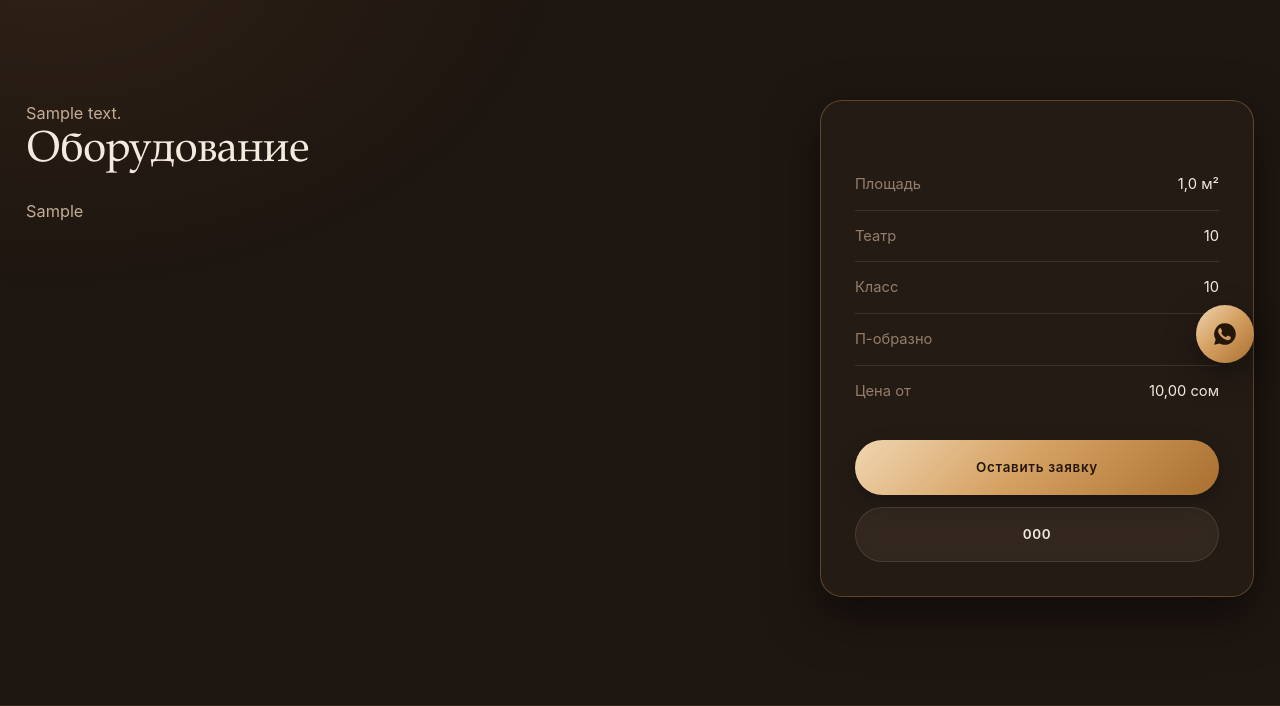
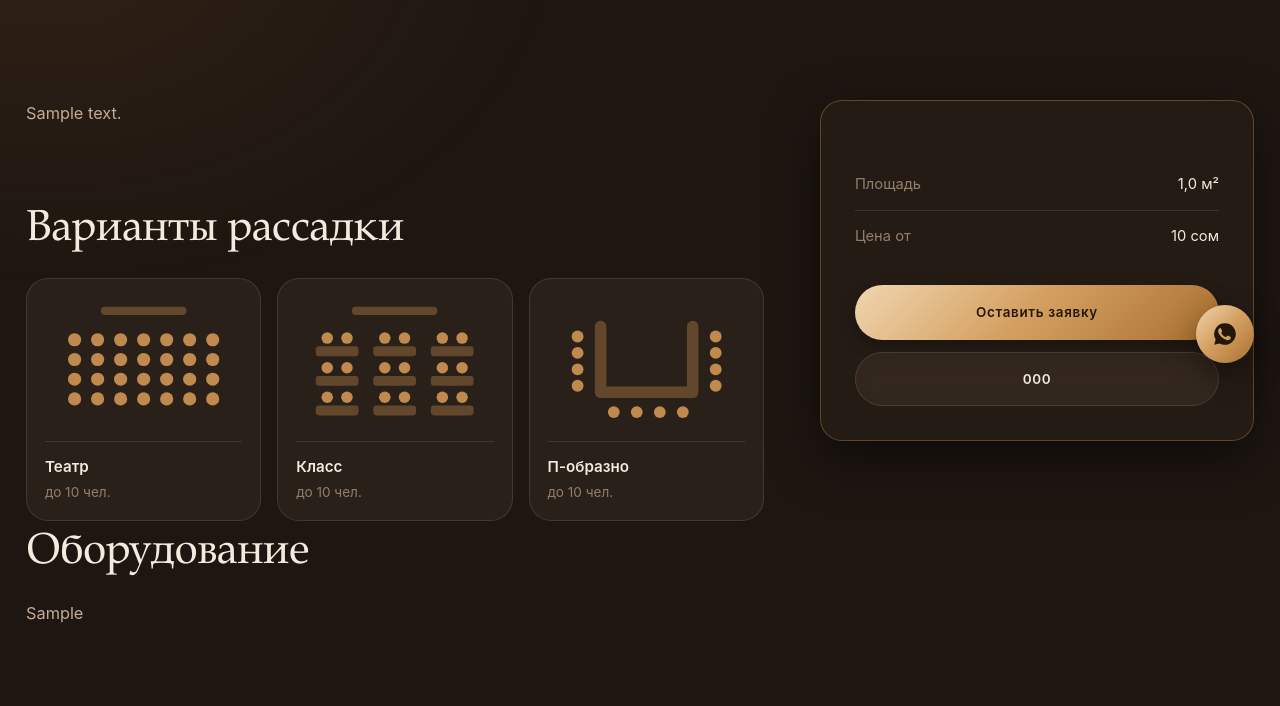
Before and after one commit to Nurbolottop/BayturResort, a Django app: a page that uses app/templates/pages/services/hall_detail.html in a window 1280 px wide. Shown: the part 411-1117 px from the top of the page. Run offline with Django 5.2, Linux system fonts and the light colour scheme; tables that the repository leaves empty hold one stand-in row (values such as "Sample post"); grey boxes marked "Sample" are stand-in pictures; some libraries are stand-ins or nearby versions.

Commit message:
Схемы рассадки на странице зала, оформление уводит в заявку пока оплата отключена

```diff
--- a/app/static/css/main.css
+++ b/app/static/css/main.css
@@ -1371,6 +1371,53 @@ a.review__source:hover { color: var(--gold); border-color: var(--stroke-gold); b
     .mission__top { margin-bottom: 36px; text-align: left; }
     .mission__goal { padding: 26px 24px; }
 }
+
+/* ========================= СХЕМЫ РАССАДКИ ЗАЛА ========================= */
+
+.layouts__heading { margin-top: 1.8em; }
+
+.layouts {
+    display: grid;
+    grid-template-columns: repeat(auto-fit, minmax(190px, 1fr));
+    gap: 16px;
+    margin: 24px 0 8px;
+}
+
+.layout {
+    margin: 0;
+    padding: 18px 18px 16px;
+    border-radius: var(--r);
+    border: 1px solid var(--stroke);
+    background: var(--surface);
+    transition: border-color .45s var(--ease), background .45s var(--ease);
+}
+.layout:hover { border-color: var(--stroke-gold); background: var(--surface-2); }
+
+.layout__scheme { display: block; width: 100%; height: auto; }
+
+/* Мебель приглушена, места — акцентом: так с первого взгляда видно,
+   сколько людей и как они сидят относительно сцены. */
+.layout__stage,
+.layout__table { fill: var(--stroke-gold); }
+.layout__table-line {
+    fill: none;
+    stroke: var(--stroke-gold);
+    stroke-width: 7;
+    stroke-linecap: round;
+    stroke-linejoin: round;
+}
+.layout__seat { fill: var(--gold); }
+
+.layout__caption {
+    display: flex;
+    flex-direction: column;
+    gap: 2px;
+    margin-top: 12px;
+    padding-top: 12px;
+    border-top: 1px solid var(--stroke);
+}
+.layout__name { font-weight: 600; font-size: .95rem; color: var(--text); }
+.layout__count { font-size: .85rem; color: var(--text-dim); }
 
 /* ======================= АДРЕС С ВЫБОРОМ КАРТЫ ========================= */
 
--- /dev/null
+++ b/app/templates/include/hall_layouts.html
@@ -0,0 +1,177 @@
+{% load i18n %}
+{% comment %}
+    Схемы рассадки зала. Раньше вместимость была списком цифр — по нему
+    не понять разницу между «театром» и «классом». Теперь у каждой
+    расстановки своя схема, и число читается вместе с картинкой.
+
+    SVG инлайновый: схемы одинаковы для всех залов и меняются только
+    подписью, отдельные файлы-картинки тут были бы лишней сущностью.
+{% endcomment %}
+{% if hall.capacity_theatre or hall.capacity_banquet or hall.capacity_classroom or hall.capacity_ushape %}
+    <h2 class="layouts__heading">{% translate "Варианты рассадки" %}</h2>
+    <div class="layouts">
+
+        {% if hall.capacity_theatre %}
+            <figure class="layout">
+                <svg class="layout__scheme" viewBox="0 0 120 80" role="img"
+                     aria-label="{% translate "Театр" %}">
+                        <rect class="layout__stage" x="34" y="6" width="52" height="5" rx="2.5"/>
+                        <circle class="layout__seat" cx="18" cy="26" r="4"/>
+                        <circle class="layout__seat" cx="32" cy="26" r="4"/>
+                        <circle class="layout__seat" cx="46" cy="26" r="4"/>
+                        <circle class="layout__seat" cx="60" cy="26" r="4"/>
+                        <circle class="layout__seat" cx="74" cy="26" r="4"/>
+                        <circle class="layout__seat" cx="88" cy="26" r="4"/>
+                        <circle class="layout__seat" cx="102" cy="26" r="4"/>
+                        <circle class="layout__seat" cx="18" cy="38" r="4"/>
+                        <circle class="layout__seat" cx="32" cy="38" r="4"/>
+                        <circle class="layout__seat" cx="46" cy="38" r="4"/>
+                        <circle class="layout__seat" cx="60" cy="38" r="4"/>
+                        <circle class="layout__seat" cx="74" cy="38" r="4"/>
+                        <circle class="layout__seat" cx="88" cy="38" r="4"/>
+                        <circle class="layout__seat" cx="102" cy="38" r="4"/>
+                        <circle class="layout__seat" cx="18" cy="50" r="4"/>
+                        <circle class="layout__seat" cx="32" cy="50" r="4"/>
+                        <circle class="layout__seat" cx="46" cy="50" r="4"/>
+                        <circle class="layout__seat" cx="60" cy="50" r="4"/>
+                        <circle class="layout__seat" cx="74" cy="50" r="4"/>
+                        <circle class="layout__seat" cx="88" cy="50" r="4"/>
+                        <circle class="layout__seat" cx="102" cy="50" r="4"/>
+                        <circle class="layout__seat" cx="18" cy="62" r="4"/>
+                        <circle class="layout__seat" cx="32" cy="62" r="4"/>
+                        <circle class="layout__seat" cx="46" cy="62" r="4"/>
+                        <circle class="layout__seat" cx="60" cy="62" r="4"/>
+                        <circle class="layout__seat" cx="74" cy="62" r="4"/>
+                        <circle class="layout__seat" cx="88" cy="62" r="4"/>
+                        <circle class="layout__seat" cx="102" cy="62" r="4"/>
+                </svg>
+                <figcaption class="layout__caption">
+                    <span class="layout__name">{% translate "Театр" %}</span>
+                    <span class="layout__count">
+                        {% blocktranslate with n=hall.capacity_theatre %}до {{ n }} чел.{% endblocktranslate %}
+                    </span>
+                </figcaption>
+            </figure>
+        {% endif %}
+
+        {% if hall.capacity_classroom %}
+            <figure class="layout">
+                <svg class="layout__scheme" viewBox="0 0 120 80" role="img"
+                     aria-label="{% translate "Класс" %}">
+                        <rect class="layout__stage" x="34" y="6" width="52" height="5" rx="2.5"/>
+                        <rect class="layout__table" x="12" y="30" width="26" height="6" rx="2"/>
+                        <circle class="layout__seat" cx="19" cy="25" r="3.5"/>
+                        <circle class="layout__seat" cx="31" cy="25" r="3.5"/>
+                        <rect class="layout__table" x="47" y="30" width="26" height="6" rx="2"/>
+                        <circle class="layout__seat" cx="54" cy="25" r="3.5"/>
+                        <circle class="layout__seat" cx="66" cy="25" r="3.5"/>
+                        <rect class="layout__table" x="82" y="30" width="26" height="6" rx="2"/>
+                        <circle class="layout__seat" cx="89" cy="25" r="3.5"/>
+                        <circle class="layout__seat" cx="101" cy="25" r="3.5"/>
+                        <rect class="layout__table" x="12" y="48" width="26" height="6" rx="2"/>
+                        <circle class="layout__seat" cx="19" cy="43" r="3.5"/>
+                        <circle class="layout__seat" cx="31" cy="43" r="3.5"/>
+                        <rect class="layout__table" x="47" y="48" width="26" height="6" rx="2"/>
+                        <circle class="layout__seat" cx="54" cy="43" r="3.5"/>
+                        <circle class="layout__seat" cx="66" cy="43" r="3.5"/>
+                        <rect class="layout__table" x="82" y="48" width="26" height="6" rx="2"/>
+                        <circle class="layout__seat" cx="89" cy="43" r="3.5"/>
+                        <circle class="layout__seat" cx="101" cy="43" r="3.5"/>
+                        <rect class="layout__table" x="12" y="66" width="26" height="6" rx="2"/>
+                        <circle class="layout__seat" cx="19" cy="61" r="3.5"/>
+                        <circle class="layout__seat" cx="31" cy="61" r="3.5"/>
+                        <rect class="layout__table" x="47" y="66" width="26" height="6" rx="2"/>
+                        <circle class="layout__seat" cx="54" cy="61" r="3.5"/>
+                        <circle class="layout__seat" cx="66" cy="61" r="3.5"/>
+                        <rect class="layout__table" x="82" y="66" width="26" height="6" rx="2"/>
+                        <circle class="layout__seat" cx="89" cy="61" r="3.5"/>
+                        <circle class="layout__seat" cx="101" cy="61" r="3.5"/>
+                </svg>
+                <figcaption class="layout__caption">
+                    <span class="layout__name">{% translate "Класс" %}</span>
+                    <span class="layout__count">
+                        {% blocktranslate with n=hall.capacity_classroom %}до {{ n }} чел.{% endblocktranslate %}
+                    </span>
+                </figcaption>
+            </figure>
+        {% endif %}
+
+        {% if hall.capacity_banquet %}
+            <figure class="layout">
+                <svg class="layout__scheme" viewBox="0 0 120 80" role="img"
+                     aria-label="{% translate "Банкет" %}">
+                        <circle class="layout__table" cx="32" cy="26" r="9"/>
+                        <circle class="layout__seat" cx="47.0" cy="26.0" r="3.2"/>
+                        <circle class="layout__seat" cx="42.6" cy="36.6" r="3.2"/>
+                        <circle class="layout__seat" cx="32.0" cy="41.0" r="3.2"/>
+                        <circle class="layout__seat" cx="21.4" cy="36.6" r="3.2"/>
+                        <circle class="layout__seat" cx="17.0" cy="26.0" r="3.2"/>
+                        <circle class="layout__seat" cx="21.4" cy="15.4" r="3.2"/>
+                        <circle class="layout__seat" cx="32.0" cy="11.0" r="3.2"/>
+                        <circle class="layout__seat" cx="42.6" cy="15.4" r="3.2"/>
+                        <circle class="layout__table" cx="88" cy="26" r="9"/>
+                        <circle class="layout__seat" cx="103.0" cy="26.0" r="3.2"/>
+                        <circle class="layout__seat" cx="98.6" cy="36.6" r="3.2"/>
+                        <circle class="layout__seat" cx="88.0" cy="41.0" r="3.2"/>
+                        <circle class="layout__seat" cx="77.4" cy="36.6" r="3.2"/>
+                        <circle class="layout__seat" cx="73.0" cy="26.0" r="3.2"/>
+                        <circle class="layout__seat" cx="77.4" cy="15.4" r="3.2"/>
+                        <circle class="layout__seat" cx="88.0" cy="11.0" r="3.2"/>
+                        <circle class="layout__seat" cx="98.6" cy="15.4" r="3.2"/>
+                        <circle class="layout__table" cx="32" cy="58" r="9"/>
+                        <circle class="layout__seat" cx="47.0" cy="58.0" r="3.2"/>
+                        <circle class="layout__seat" cx="42.6" cy="68.6" r="3.2"/>
+                        <circle class="layout__seat" cx="32.0" cy="73.0" r="3.2"/>
+                        <circle class="layout__seat" cx="21.4" cy="68.6" r="3.2"/>
+                        <circle class="layout__seat" cx="17.0" cy="58.0" r="3.2"/>
+                        <circle class="layout__seat" cx="21.4" cy="47.4" r="3.2"/>
+                        <circle class="layout__seat" cx="32.0" cy="43.0" r="3.2"/>
+                        <circle class="layout__seat" cx="42.6" cy="47.4" r="3.2"/>
+                        <circle class="layout__table" cx="88" cy="58" r="9"/>
+                        <circle class="layout__seat" cx="103.0" cy="58.0" r="3.2"/>
+                        <circle class="layout__seat" cx="98.6" cy="68.6" r="3.2"/>
+                        <circle class="layout__seat" cx="88.0" cy="73.0" r="3.2"/>
+                        <circle class="layout__seat" cx="77.4" cy="68.6" r="3.2"/>
+                        <circle class="layout__seat" cx="73.0" cy="58.0" r="3.2"/>
+                        <circle class="layout__seat" cx="77.4" cy="47.4" r="3.2"/>
+                        <circle class="layout__seat" cx="88.0" cy="43.0" r="3.2"/>
+                        <circle class="layout__seat" cx="98.6" cy="47.4" r="3.2"/>
+                </svg>
+                <figcaption class="layout__caption">
+                    <span class="layout__name">{% translate "Банкет" %}</span>
+                    <span class="layout__count">
+                        {% blocktranslate with n=hall.capacity_banquet %}до {{ n }} чел.{% endblocktranslate %}
+                    </span>
+                </figcaption>
+            </figure>
+        {% endif %}
+
+        {% if hall.capacity_ushape %}
+            <figure class="layout">
+                <svg class="layout__scheme" viewBox="0 0 120 80" role="img"
+                     aria-label="{% translate "П-образно" %}">
+                        <path class="layout__table-line" d="M 32 18 L 32 58 L 88 58 L 88 18"/>
+                        <circle class="layout__seat" cx="18" cy="24" r="3.6"/>
+                        <circle class="layout__seat" cx="102" cy="24" r="3.6"/>
+                        <circle class="layout__seat" cx="18" cy="34" r="3.6"/>
+                        <circle class="layout__seat" cx="102" cy="34" r="3.6"/>
+                        <circle class="layout__seat" cx="18" cy="44" r="3.6"/>
+                        <circle class="layout__seat" cx="102" cy="44" r="3.6"/>
+                        <circle class="layout__seat" cx="18" cy="54" r="3.6"/>
+                        <circle class="layout__seat" cx="102" cy="54" r="3.6"/>
+                        <circle class="layout__seat" cx="40" cy="70" r="3.6"/>
+                        <circle class="layout__seat" cx="54" cy="70" r="3.6"/>
+                        <circle class="layout__seat" cx="68" cy="70" r="3.6"/>
+                        <circle class="layout__seat" cx="82" cy="70" r="3.6"/>
+                </svg>
+                <figcaption class="layout__caption">
+                    <span class="layout__name">{% translate "П-образно" %}</span>
+                    <span class="layout__count">
+                        {% blocktranslate with n=hall.capacity_ushape %}до {{ n }} чел.{% endblocktranslate %}
+                    </span>
+                </figcaption>
+            </figure>
+        {% endif %}
+
+    </div>
+{% endif %}
--- a/app/templates/pages/services/hall_detail.html
+++ b/app/templates/pages/services/hall_detail.html
@@ -1,5 +1,5 @@
 {% extends 'base.html' %}
-{% load i18n %}
+{% load i18n baitur %}
 
 {% block content %}
     {% url 'services:halls' as halls_url %}
@@ -11,6 +11,9 @@
         <div class="container detail">
             <div class="detail__main">
                 <div class="prose">{{ hall.description|safe }}</div>
+
+                {% include 'include/hall_layouts.html' %}
+
                 {% if hall.equipment %}
                     <h2>{% translate "Оборудование" %}</h2>
                     <p class="prose">{{ hall.equipment|linebreaksbr }}</p>
@@ -20,11 +23,7 @@
             <aside class="detail__aside">
                 <ul class="specs">
                     {% if hall.area %}<li><span>{% translate "Площадь" %}</span><span>{{ hall.area }} м²</span></li>{% endif %}
-                    {% if hall.capacity_theatre %}<li><span>{% translate "Театр" %}</span><span>{{ hall.capacity_theatre }}</span></li>{% endif %}
-                    {% if hall.capacity_banquet %}<li><span>{% translate "Банкет" %}</span><span>{{ hall.capacity_banquet }}</span></li>{% endif %}
-                    {% if hall.capacity_classroom %}<li><span>{% translate "Класс" %}</span><span>{{ hall.capacity_classroom }}</span></li>{% endif %}
-                    {% if hall.capacity_ushape %}<li><span>{% translate "П-образно" %}</span><span>{{ hall.capacity_ushape }}</span></li>{% endif %}
-                    {% if hall.price_from %}<li><span>{% translate "Цена от" %}</span><span>{{ hall.price_from }} {% translate "сом" %}</span></li>{% endif %}
+                    {% if hall.price_from %}<li><span>{% translate "Цена от" %}</span><span>{{ hall.price_from|money }} {% translate "сом" %}</span></li>{% endif %}
                 </ul>
                 <a class="btn btn--primary btn--block" href="{% url 'services:halls' %}#request">
                     {% translate "Оставить заявку" %}
```
Also changed, not shown: app/apps/booking/views.py (+16 -1 lines).
